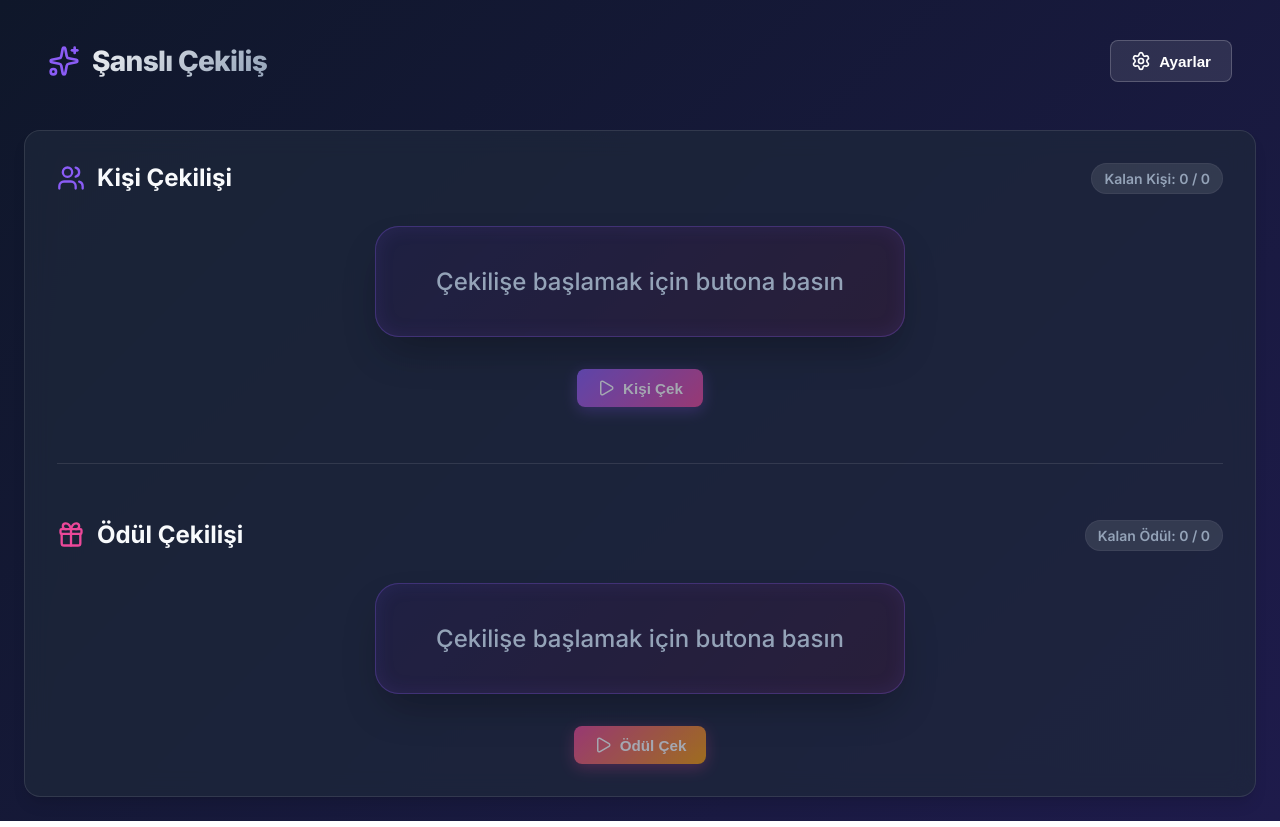
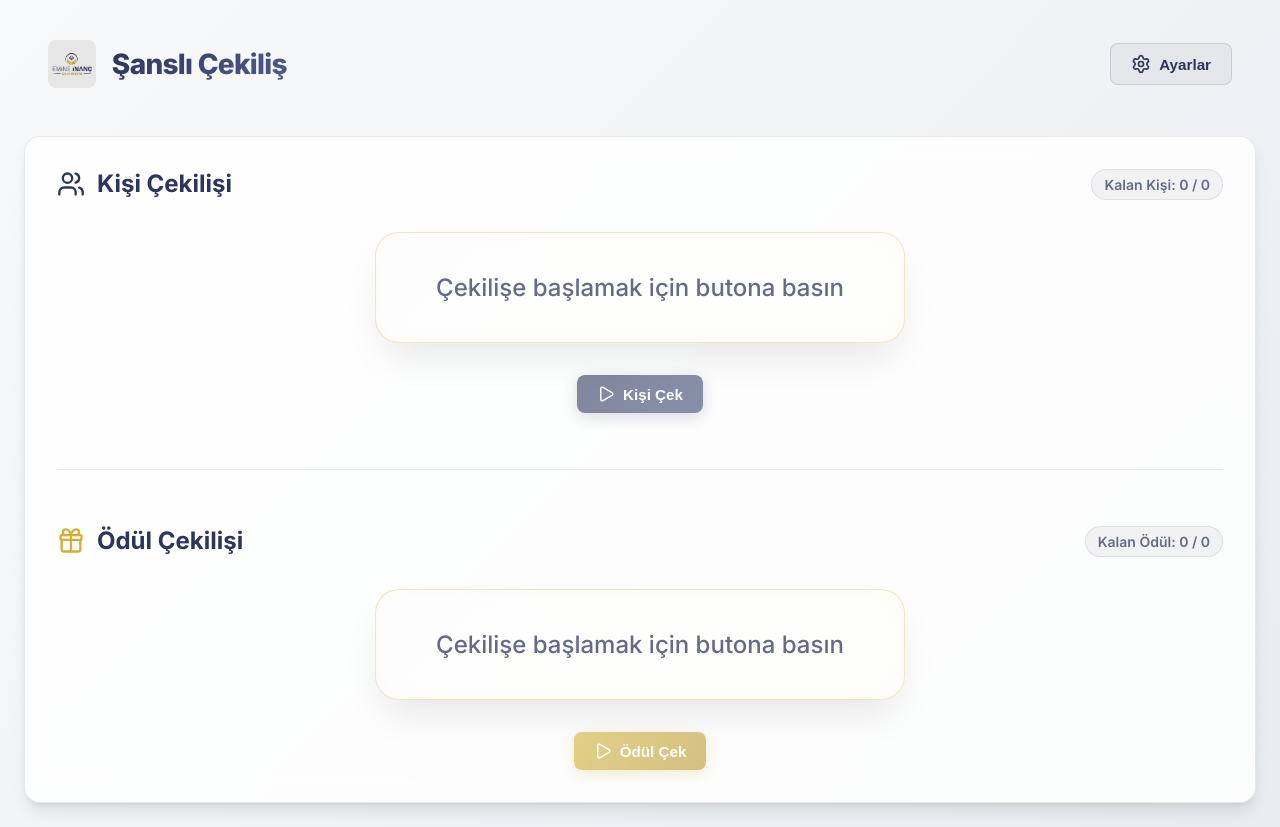
Before and after one commit to salihgundogan/cekilis-app, a React (Vite) app: page / in a window 1280 px wide. Built offline with nearby package versions, Linux system fonts and the light colour scheme.

Commit message:
Add EIV logo and update color scheme to Navy and Gold

```diff
--- a/src/App.css
+++ b/src/App.css
@@ -61,13 +61,13 @@
 }
 
 .stats-badge {
-  background: rgba(255, 255, 255, 0.1);
+  background: rgba(44, 53, 90, 0.05);
   padding: 6px 12px;
   border-radius: 20px;
   font-size: 0.875rem;
   font-weight: 600;
   color: var(--text-muted);
-  border: 1px solid rgba(255, 255, 255, 0.05);
+  border: 1px solid rgba(44, 53, 90, 0.1);
 }
 
 .draw-area {
@@ -80,13 +80,13 @@
 }
 
 .result-card {
-  background: rgba(15, 23, 42, 0.6);
-  border: 1px solid rgba(139, 92, 246, 0.3);
+  background: rgba(255, 255, 255, 0.9);
+  border: 1px solid rgba(212, 175, 55, 0.3);
   padding: 40px 60px;
   border-radius: 24px;
   text-align: center;
   margin-bottom: 32px;
-  box-shadow: 0 20px 40px -10px rgba(0, 0, 0, 0.3), inset 0 0 20px rgba(139, 92, 246, 0.1);
+  box-shadow: 0 20px 40px -10px rgba(0, 0, 0, 0.1), inset 0 0 20px rgba(212, 175, 55, 0.05);
   min-width: 300px;
   max-width: 80%;
   position: relative;
@@ -97,7 +97,7 @@
   position: absolute;
   top: -1px; left: -1px; right: -1px; bottom: -1px;
   border-radius: 24px;
-  background: linear-gradient(135deg, rgba(139, 92, 246, 0.5), rgba(236, 72, 153, 0.5));
+  background: linear-gradient(135deg, rgba(44, 53, 90, 0.15), rgba(212, 175, 55, 0.15));
   z-index: -1;
   opacity: 0.5;
 }
@@ -126,7 +126,7 @@
 .modal-overlay {
   position: fixed;
   top: 0; left: 0; right: 0; bottom: 0;
-  background: rgba(0, 0, 0, 0.6);
+  background: rgba(0, 0, 0, 0.4);
   backdrop-filter: blur(8px);
   -webkit-backdrop-filter: blur(8px);
   display: flex;
@@ -162,7 +162,7 @@
   display: flex;
   gap: 8px;
   margin-bottom: 24px;
-  background: rgba(0, 0, 0, 0.2);
+  background: rgba(44, 53, 90, 0.05);
   padding: 4px;
   border-radius: 10px;
 }
@@ -179,28 +179,28 @@
 
 .tab-btn:hover {
   color: var(--text-main);
-  background: rgba(255, 255, 255, 0.05);
+  background: rgba(44, 53, 90, 0.05);
 }
 
 .tab-btn.active {
-  background: rgba(255, 255, 255, 0.1);
+  background: white;
   color: var(--text-main);
   box-shadow: var(--shadow-sm);
 }
 
 .file-upload-area {
-  border: 2px dashed rgba(255, 255, 255, 0.2);
+  border: 2px dashed rgba(44, 53, 90, 0.2);
   border-radius: 12px;
   padding: 40px;
   text-align: center;
   transition: all 0.2s;
   cursor: pointer;
-  background: rgba(0, 0, 0, 0.1);
+  background: rgba(44, 53, 90, 0.02);
 }
 
 .file-upload-area:hover {
   border-color: var(--accent-primary);
-  background: rgba(139, 92, 246, 0.05);
+  background: rgba(44, 53, 90, 0.05);
 }
 
 .file-input {
@@ -209,7 +209,7 @@
 
 .list-container {
   margin-top: 16px;
-  background: rgba(0, 0, 0, 0.2);
+  background: white;
   border-radius: 8px;
   max-height: 300px;
   overflow-y: auto;
--- a/src/App.jsx
+++ b/src/App.jsx
@@ -1,5 +1,6 @@
 import React, { useState } from 'react';
-import { Settings, Sparkles } from 'lucide-react';
+import { Settings } from 'lucide-react';
+import eivLogo from './assets/eiv-logo.jpeg';
 import './App.css';
 import { useRaffleState } from './hooks/useRaffleState';
 import PersonDraw from './components/PersonDraw';
@@ -13,10 +14,12 @@ function App() {
   return (
     <div className="app-container">
       <header className="header">
-        <h1 className="text-gradient">
-          <Sparkles color="#8b5cf6" size={32} />
-          Şanslı Çekiliş
-        </h1>
+        <div style={{ display: 'flex', alignItems: 'center', gap: '16px' }}>
+          <img src={eivLogo} alt="EIV Logo" style={{ height: '48px', borderRadius: '8px' }} />
+          <h1 className="text-gradient" style={{ margin: 0 }}>
+            Şanslı Çekiliş
+          </h1>
+        </div>
 
         <button
           className="btn btn-secondary"
--- a/src/components/PersonDraw.jsx
+++ b/src/components/PersonDraw.jsx
@@ -26,7 +26,7 @@ export default function PersonDraw({
         particleCount: 100,
         spread: 70,
         origin: { y: 0.6 },
-        colors: ['#8b5cf6', '#ec4899', '#ffffff']
+        colors: ['#2C355A', '#D4AF37', '#ffffff']
       });
     }, 600); // Wait a bit for suspense
   };
@@ -38,7 +38,7 @@ export default function PersonDraw({
     <div className="split-section">
       <div className="section-header">
         <h2 className="section-title">
-          <Users size={28} color="#8b5cf6" />
+          <Users size={28} color="#2C355A" />
           Kişi Çekilişi
         </h2>
         <div className="stats-badge">
--- a/src/components/PrizeDraw.jsx
+++ b/src/components/PrizeDraw.jsx
@@ -24,7 +24,7 @@ export default function PrizeDraw({
         particleCount: 80,
         spread: 60,
         origin: { y: 0.8 },
-        colors: ['#f59e0b', '#10b981', '#3b82f6']
+        colors: ['#D4AF37', '#2C355A', '#bc992d']
       });
     }, 600);
   };
@@ -36,7 +36,7 @@ export default function PrizeDraw({
     <div className="split-section">
       <div className="section-header">
         <h2 className="section-title">
-          <Gift size={28} color="#ec4899" />
+          <Gift size={28} color="#D4AF37" />
           Ödül Çekilişi
         </h2>
         <div className="stats-badge">
@@ -65,7 +65,7 @@ export default function PrizeDraw({
               className="btn btn-primary"
               onClick={handleDraw}
               disabled={pool.length === 0 || isDrawing}
-              style={{ background: 'linear-gradient(135deg, #ec4899, #f59e0b)', boxShadow: '0 4px 15px rgba(236, 72, 153, 0.4)' }}
+              style={{ background: 'linear-gradient(135deg, #D4AF37, #b8972e)', boxShadow: '0 4px 15px rgba(212, 175, 55, 0.4)' }}
             >
               <Play size={18} />
               Ödül Çek
@@ -78,7 +78,7 @@ export default function PrizeDraw({
                 className="btn btn-primary"
                 onClick={handleDraw}
                 disabled={pool.length === 0 || isDrawing}
-                style={{ background: 'linear-gradient(135deg, #ec4899, #f59e0b)', boxShadow: '0 4px 15px rgba(236, 72, 153, 0.4)' }}
+                style={{ background: 'linear-gradient(135deg, #D4AF37, #b8972e)', boxShadow: '0 4px 15px rgba(212, 175, 55, 0.4)' }}
               >
                 <RefreshCw size={18} />
                 Yeni Ödül Çek
--- a/src/index.css
+++ b/src/index.css
@@ -1,15 +1,15 @@
 @import url('https://fonts.googleapis.com/css2?family=Inter:wght@400;500;600;700;800&display=swap');
 
 :root {
-  --bg-gradient: linear-gradient(135deg, #0f172a 0%, #1e1b4b 100%);
-  --panel-bg: rgba(30, 41, 59, 0.7);
-  --panel-border: rgba(255, 255, 255, 0.1);
-  --text-main: #f8fafc;
-  --text-muted: #94a3b8;
-  --accent-primary: #8b5cf6;
-  --accent-primary-hover: #7c3aed;
-  --accent-secondary: #ec4899;
-  --accent-secondary-hover: #db2777;
+  --bg-gradient: linear-gradient(135deg, #f8f9fa 0%, #e9ecef 100%);
+  --panel-bg: rgba(255, 255, 255, 0.85);
+  --panel-border: rgba(44, 53, 90, 0.1);
+  --text-main: #2C355A;
+  --text-muted: #646b85;
+  --accent-primary: #2C355A;
+  --accent-primary-hover: #1f2542;
+  --accent-secondary: #D4AF37;
+  --accent-secondary-hover: #b8972e;
   --danger: #ef4444;
   --danger-hover: #dc2626;
 
@@ -74,20 +74,21 @@ body {
 }
 
 .btn-primary {
-  background: linear-gradient(135deg, var(--accent-primary), var(--accent-secondary));
-  box-shadow: 0 4px 15px rgba(139, 92, 246, 0.4);
+  background: linear-gradient(135deg, var(--accent-primary), #3a4570);
+  box-shadow: 0 4px 15px rgba(44, 53, 90, 0.3);
 }
 .btn-primary:hover:not(:disabled) {
-  box-shadow: 0 6px 20px rgba(139, 92, 246, 0.6);
+  box-shadow: 0 6px 20px rgba(44, 53, 90, 0.4);
   filter: brightness(1.1);
 }
 
 .btn-secondary {
-  background: rgba(255, 255, 255, 0.1);
-  border: 1px solid rgba(255, 255, 255, 0.2);
+  background: rgba(44, 53, 90, 0.05);
+  border: 1px solid rgba(44, 53, 90, 0.15);
+  color: var(--text-main);
 }
 .btn-secondary:hover:not(:disabled) {
-  background: rgba(255, 255, 255, 0.15);
+  background: rgba(44, 53, 90, 0.1);
 }
 
 .btn-danger {
@@ -99,9 +100,9 @@ body {
 
 .input-field {
   width: 100%;
-  background: rgba(15, 23, 42, 0.6);
+  background: rgba(255, 255, 255, 0.9);
   border: 1px solid var(--panel-border);
-  color: white;
+  color: var(--text-main);
   padding: 12px 16px;
   border-radius: 8px;
   font-family: inherit;
@@ -111,8 +112,8 @@ body {
 }
 
 .input-field:focus {
-  border-color: var(--accent-primary);
-  box-shadow: 0 0 0 2px rgba(139, 92, 246, 0.3);
+  border-color: var(--accent-secondary);
+  box-shadow: 0 0 0 2px rgba(212, 175, 55, 0.3);
 }
 
 /* Scrollbar styling */
@@ -120,14 +121,14 @@ body {
   width: 8px;
 }
 ::-webkit-scrollbar-track {
-  background: rgba(0, 0, 0, 0.1);
+  background: rgba(44, 53, 90, 0.05);
 }
 ::-webkit-scrollbar-thumb {
-  background: rgba(255, 255, 255, 0.2);
+  background: rgba(44, 53, 90, 0.2);
   border-radius: 4px;
 }
 ::-webkit-scrollbar-thumb:hover {
-  background: rgba(255, 255, 255, 0.3);
+  background: rgba(44, 53, 90, 0.3);
 }
 
 /* Animations */
@@ -151,14 +152,14 @@ body {
 }
 
 .text-gradient {
-  background: linear-gradient(135deg, #fff, #94a3b8);
+  background: linear-gradient(135deg, var(--accent-primary), #4e5b8c);
   -webkit-background-clip: text;
   -webkit-text-fill-color: transparent;
   background-clip: text;
 }
 
 .text-gradient-accent {
-  background: linear-gradient(135deg, #c4b5fd, #fbcfe8);
+  background: linear-gradient(135deg, var(--accent-secondary), #edcd66);
   -webkit-background-clip: text;
   -webkit-text-fill-color: transparent;
   background-clip: text;
```
Also changed, not shown: src/assets/eiv-logo.jpeg (added).
